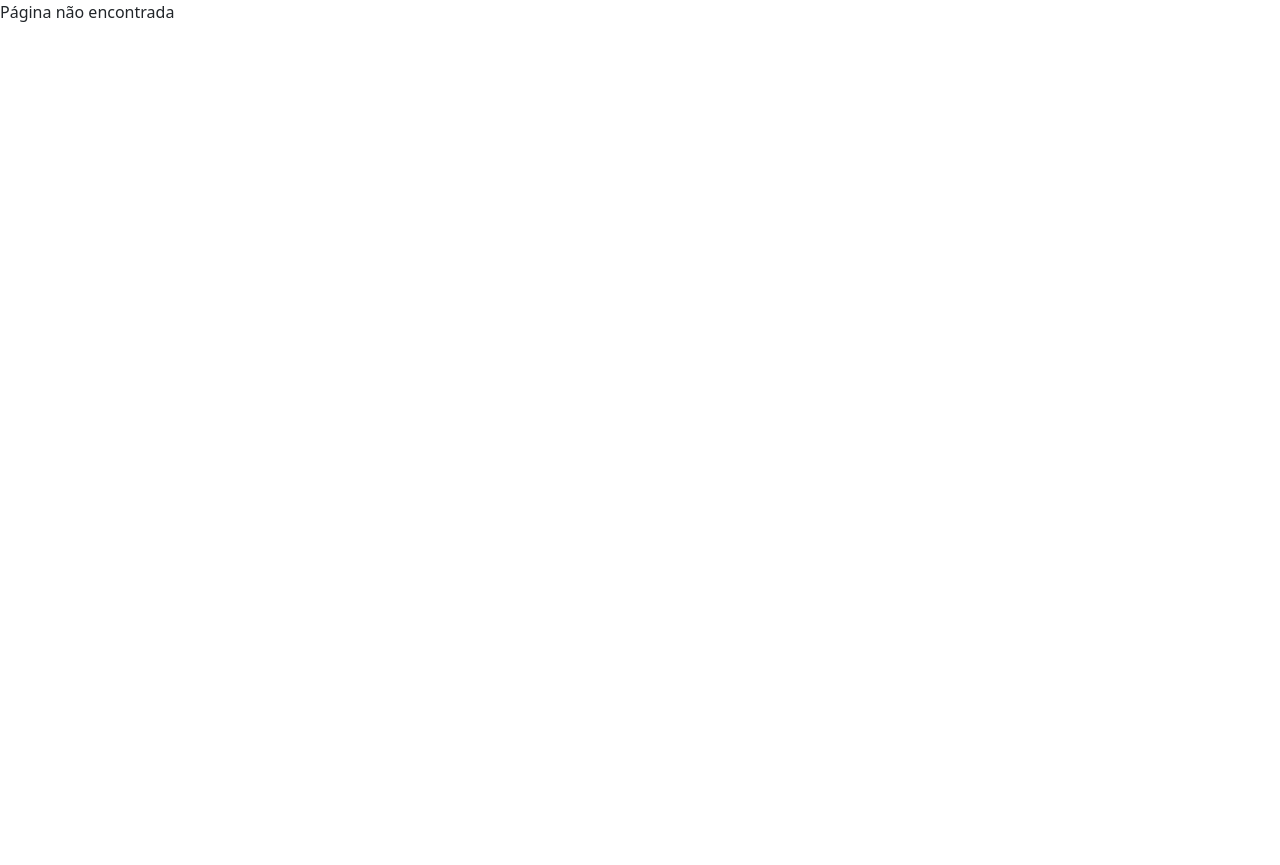
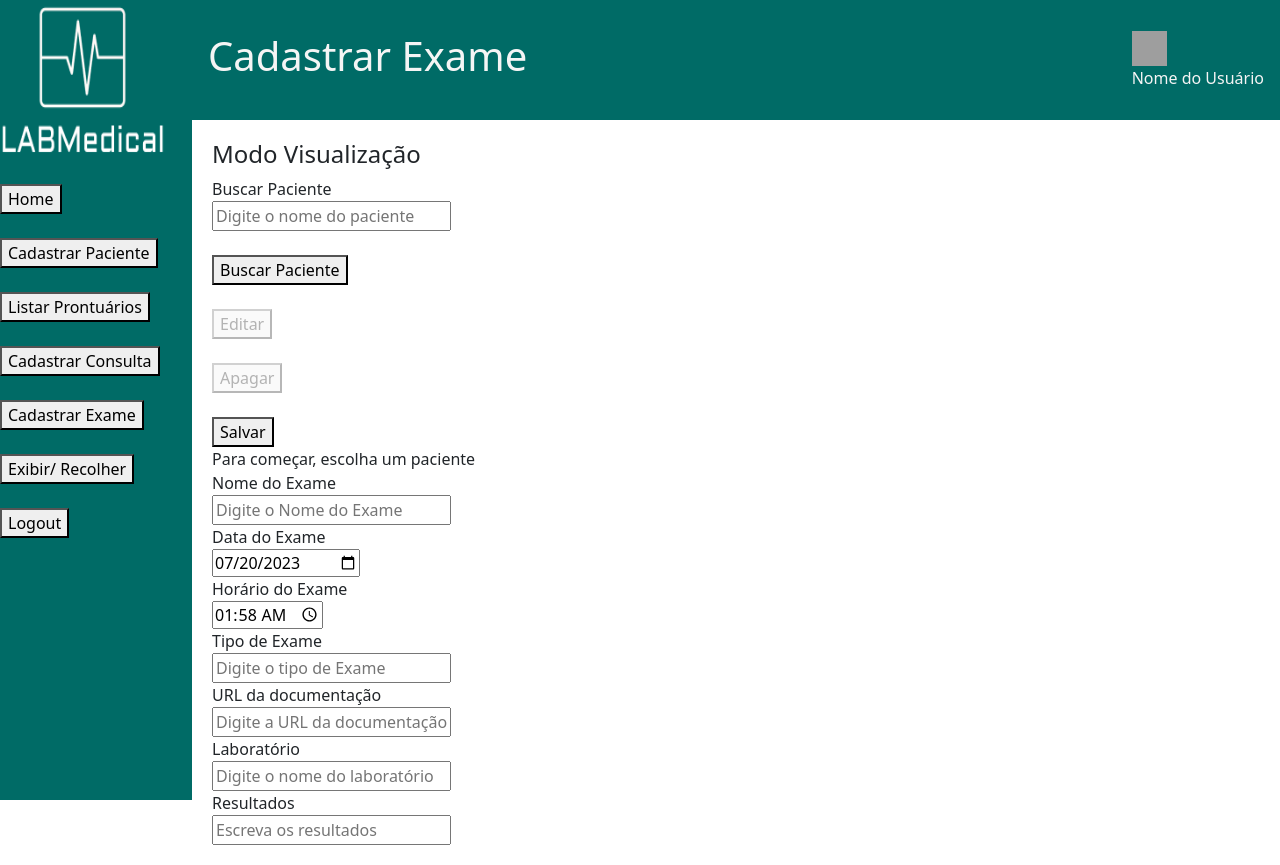
Before and after one commit to rodrigopieritz/m2labmedical, a React (Vite) app: page /exam-register/1 in a window 1280 px wide. Before the commit the page ends 800 px from the top, so only its background shows below. Built offline with nearby package versions, Linux system fonts and the light colour scheme; grey boxes are pictures that could not be loaded.

Commit message:
alt pág de exames para receber id por prop

```diff
--- a/src/App.jsx
+++ b/src/App.jsx
@@ -165,7 +165,7 @@ const App = () => {
               path="/medical-record-list"
               element={<MedicalRecordList />}
             />
-            <Route path="/exam-register" element={<ExamRegister />} />
+            <Route path="/exam-register/:id" element={<ExamRegister />} />
             <Route
               path="/patient-medical-record/:id"
               element={<PatientMedicalRecord />}
--- a/src/components/ExamRegisterComponent/ExamRegisterComponent.jsx
+++ b/src/components/ExamRegisterComponent/ExamRegisterComponent.jsx
@@ -3,10 +3,11 @@ import * as Styled from "./ExamRegisterComponent.style";
 import { ButtonComponent } from "../Button/buttonComponent";
 import { InputComponent } from "../Input/inputComponent";
 import * as yup from "yup";
-import { addExamRegister } from "../../service/examRegister.service";
+import { addExamRegister, getExamById } from "../../service/examRegister.service";
 import { Spinner } from "react-bootstrap";
+import PropTypes from "prop-types";
 
-export const ExamRegisterComponent = () => {
+export const ExamRegisterComponent = ( {id} ) => {
 
   const [examName, setExamName] = useState("");
   const [examNameError, setExamNameError] = useState("");
@@ -37,6 +38,8 @@ export const ExamRegisterComponent = () => {
   const [foundPatient, setFoundPatient] = useState(null);
   const [foundPatientError, setFoundPatientError] = useState(null);
 
+  const [examRender, setExamRender] = useState(null);
+
   useEffect(() => {
     const getCurrentDate = () => {
       const now = new Date();
@@ -58,6 +61,27 @@ export const ExamRegisterComponent = () => {
     setExamTime(getCurrentTime());
     setCurrentTime(getCurrentTime());
   }, []);
+
+  useEffect(() => {
+
+    if (id === "newExam") {
+      setExamRender("Modo de Cadastro");
+      setEditButtonState(false);
+      setDeleteButtonState(false);
+    } else {
+
+      const exam = getExamById(id);
+      if (exam) {
+        setExamRender(exam);
+        setEditButtonState(true);
+        setDeleteButtonState(true);
+      } else {
+        setExamRender(null);
+        alert("Exame não encontrado.");
+      }
+    }
+  }, [id]);
+
 
   const handleSearchPatient = () => {
     if (searchQuery.trim() === "") {
@@ -215,7 +239,13 @@ results
 
   return (
     <>
-
+     {examRender ? (
+        <>
+          <h4>{typeof examRender === "string" ? examRender : "Modo Visualização"}</h4>
+           </>
+      ) : (
+        <div>ID de Exame inválido ou não encontrado.</div>
+      )}
       <div>
         <InputComponent
           id="searchPatientInp"
@@ -350,3 +380,7 @@ results
     </>
   );
 };
+
+ExamRegisterComponent.propTypes = {
+  id: PropTypes.string.isRequired,
+};
--- a/src/components/MedicalRecordListComponent/MedicalRecordListComponent.jsx
+++ b/src/components/MedicalRecordListComponent/MedicalRecordListComponent.jsx
@@ -110,7 +110,7 @@ export const MedicalRecordListComponent = () => {
             />
             <ButtonComponent
               id={`seeMoreBtn${foundPatient.id}`}
-              onClick={() => handleRedirect("/patient-medical-record")}
+              onClick={() => handleRedirect(`/patient-medical-record/${foundPatient.id}`)}
               label="Veja Mais"
             />
           </div>
--- a/src/components/MerdicalRecordCard/MerdicalRecordCard.jsx
+++ b/src/components/MerdicalRecordCard/MerdicalRecordCard.jsx
@@ -4,6 +4,7 @@ import { ButtonComponent } from "../Button/buttonComponent";
 import { Navigate, useNavigate } from "react-router-dom";
 
 export const MedicalRecordCard = ({
+  id,
   label,
   isAppoint,
   appointDate,
@@ -31,7 +32,7 @@ export const MedicalRecordCard = ({
       {isAppoint && (
         <div>
           <div>
-            <label><h6>Data da Consulta:</h6></label>
+             <label><h6>Data da Consulta:</h6></label>
             <div>{appointDate}</div>
             <label><h6>Hora da Consulta:</h6></label>
             <div>{appointTime}</div>
@@ -57,6 +58,8 @@ export const MedicalRecordCard = ({
       {!isAppoint && (
         <div>
           <div>
+          <label>ID:</label>
+            <div>{id}</div>
             <label><h6>Data do Exame:</h6></label>
             <div>{examDate}</div>
             <label><h6>Hora do Exame:</h6></label>
@@ -74,7 +77,7 @@ export const MedicalRecordCard = ({
           </div>
           <ButtonComponent
               id={`editBtn${examDate}${examTime}`}
-              onClick={() => handleRedirect("/exam-register")}
+              onClick={() => handleRedirect(`/exam-register/${id}`)}
               label="Editar Exame"
             />
           <div>-----</div>
@@ -85,6 +88,7 @@ export const MedicalRecordCard = ({
 };
 
 MedicalRecordCard.propTypes = {
+  id: PropTypes.string,
   label: PropTypes.string,
   isAppoint: PropTypes.bool,
   appointDate: PropTypes.string,
--- a/src/components/PatientMedicalRecordComponent/PatientMedicalRecordComponent.jsx
+++ b/src/components/PatientMedicalRecordComponent/PatientMedicalRecordComponent.jsx
@@ -64,6 +64,7 @@ export const PatientMedicalRecordComponent = ({ id }) => {
               <MedicalRecordCard
                 label="Exame de Laboratório"
                 isAppoint={false}
+                id={patientRecord.id}
                 examDate={patientRecord.examDate}
                 examTime={patientRecord.examTime}
                 laboratory={patientRecord.laboratory}
--- a/src/components/SidebarMenu/SidebarMenu.jsx
+++ b/src/components/SidebarMenu/SidebarMenu.jsx
@@ -58,7 +58,7 @@ const SidebarMenu = () => {
 
       <ButtonComponent
         id="examRegisterButton"
-        onClick={() => handleRedirect("/exam-register")}
+        onClick={() => handleRedirect("/exam-register/newExam")}
         label="Cadastrar Exame"
       />
 
--- a/src/pages/ExamRegister/ExamRegister.pages.jsx
+++ b/src/pages/ExamRegister/ExamRegister.pages.jsx
@@ -35,8 +35,12 @@ import { ExamRegisterComponent } from "../../components/ExamRegisterComponent/Ex
 import SidebarMenu from "../../components/SidebarMenu/SidebarMenu";
 import Toolbar from "../../components/Toolbar/ToolbarComponent";
 import * as Styled from "../../global.style";
+import { useParams } from "react-router-dom";
 
 export const ExamRegister = () => {
+
+  const { id } = useParams();
+
   return (
     <Styled.PageContainer>
       <SidebarMenu />
@@ -47,7 +51,7 @@ export const ExamRegister = () => {
           userPhoto="userPhoto.png"
         />
         <Styled.SpecificPageContent>
-          <ExamRegisterComponent />
+          <ExamRegisterComponent id={id}/>
         </Styled.SpecificPageContent>
       </Styled.MainContent>
     </Styled.PageContainer>
--- a/src/service/examRegister.service.jsx
+++ b/src/service/examRegister.service.jsx
@@ -19,3 +19,10 @@ export const removeexam = (examId) => {
   examsList = examsList.filter((exam) => exam.id !== examId);
   localStorage.setItem(EXAMREGISTER_KEY, JSON.stringify(examsList));
 };
+
+export const getExamById = (examId) => {
+  const exams = getExamsList();
+  const idToFind = +examId;
+
+  return exams.find((exam) => exam.id === idToFind);
+};
```
